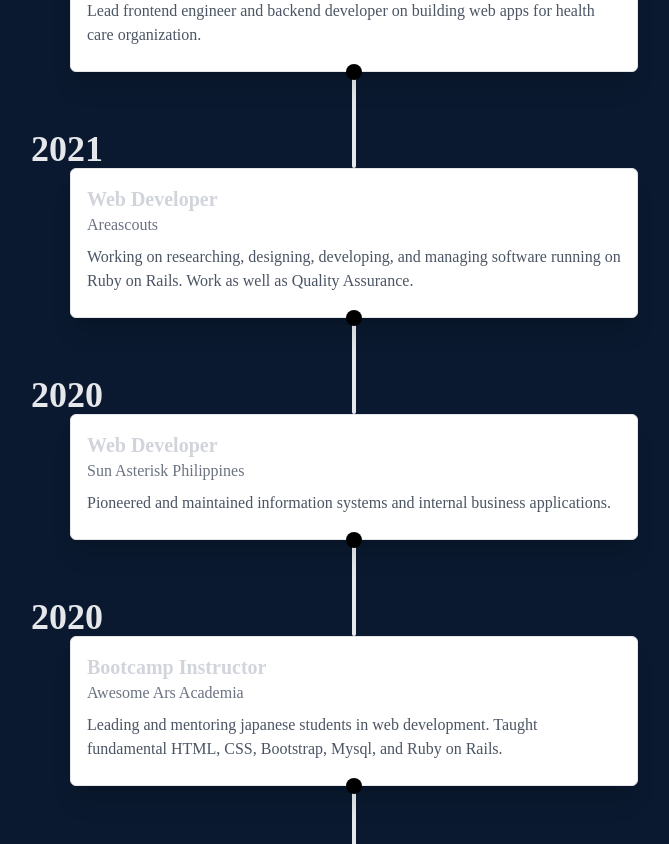
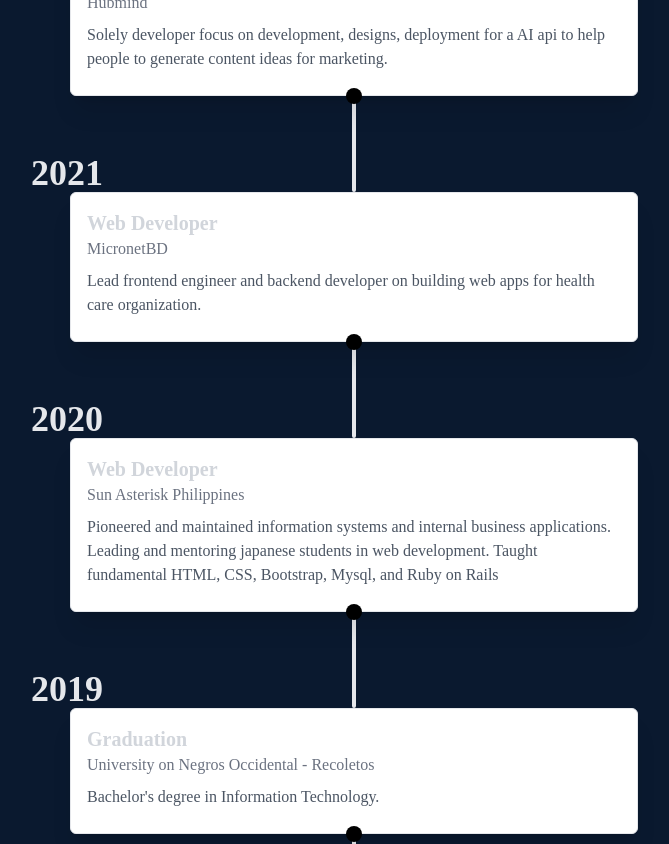
Before and after one commit to johnedelmapa/johnedelmapa-portfolio-react-app, a React (Create React App) app: page /experience in a window 1280 px wide. Shown: the part 780-1624 px from the top of the page, without its empty margins (286-955 px from the left). Built offline with nearby package versions, Linux system fonts and the light colour scheme.

Commit message:
Update website

```diff
--- a/src/components/Experience.jsx
+++ b/src/components/Experience.jsx
@@ -11,10 +11,27 @@ return (
         <div class="grid grid-cols-1 max-w-[600px] mx-auto pt-20">
             <div class="relative experience-card border p-4 rounded-md shadow-xl bg-white z-10 mx-4">
                 <h1 class="absolute -top-10 md:-left-10 md:-top-10 text-4xl text-gray-200 font-bold dark:text-gray-500">
+                    2023</h1>
+                <h1 class="font-semibold text-xl dark:text-black">Web Developer</h1>
+                <p class="text-gray-500">Areascouts</p>
+                <p class="text-gray-600 my-2">Working on researching, designing, developing, and managing software for client while determining operational practicality and developed quality assurance procedures.</p>
+            </div>
+
+            <div class="divider-container flex flex-col items-center -mt-2">
+                <div class="w-4 h-4 bg-black dark:bg-pink-500 rounded-full relative z-10">
+                    <div class="w-4 h-4 bg-black dark:bg-pink-600 rounded-full relative z-10 animate-ping"></div>
+                </div>
+                <div class="w-1 h-24 bg-gray-200 dark:bg-pink-600 rounded-full -mt-2"></div>
+            </div>
+
+
+            <div class="relative experience-card border p-4 rounded-md shadow-xl bg-white z-10 mx-4">
+                <h1 class="absolute -top-10 md:-left-10 md:-top-10 text-4xl text-gray-200 font-bold dark:text-gray-500">
                     2022</h1>
                 <h1 class="font-semibold text-xl dark:text-black">Sole Full-Stack Software Developer</h1>
                 <p class="text-gray-500">Hubmind</p>
-                <p class="text-gray-600 my-2">Solely developer  focus on development, designs, deployment for a AI api to help people to generate content ideas for marketing.</p>
+                <p class="text-gray-600 my-2">Solely developer focus on development, designs, deployment for a AI api to
+                    help people to generate content ideas for marketing.</p>
             </div>
             <div class="divider-container flex flex-col items-center -mt-2">
                 <div class="w-4 h-4 bg-black dark:bg-pink-500 rounded-full relative z-10">
@@ -22,28 +39,18 @@ return (
                 </div>
                 <div class="w-1 h-24 bg-gray-200 dark:bg-pink-600 rounded-full -mt-2"></div>
             </div>
+
             <div class="relative experience-card border p-4 rounded-md shadow-xl bg-white z-10 mx-4">
                 <h1 class="absolute -top-10 md:-left-10 md:-top-10 text-4xl text-gray-200 font-bold dark:text-gray-500">
-                    2022</h1>
+                    2021</h1>
                 <h1 class="font-semibold text-xl dark:text-black">Web Developer</h1>
                 <p class="text-gray-500">MicronetBD</p>
                 <p class="text-gray-600 my-2">Lead frontend engineer and backend developer on building web apps for
                     health care organization.</p>
             </div>
-            <div class="divider-container flex flex-col items-center -mt-2">
-                <div class="w-4 h-4 bg-black dark:bg-pink-500 rounded-full relative z-10">
-                    <div class="w-4 h-4 bg-black dark:bg-pink-600 rounded-full relative z-10 animate-ping"></div>
-                </div>
-                <div class="w-1 h-24 bg-gray-200 dark:bg-pink-600 rounded-full -mt-2"></div>
-            </div>
-            <div class="relative experience-card border p-4 rounded-md shadow-xl bg-white z-10 mx-4">
-                <h1 class="absolute -top-10 md:-left-10 md:-top-10 text-4xl text-gray-200 font-bold dark:text-gray-500">
-                    2021</h1>
-                <h1 class="font-semibold text-xl dark:text-black">Web Developer</h1>
-                <p class="text-gray-500">Areascouts</p>
-                <p class="text-gray-600 my-2">Working on researching, designing, developing, and managing software
-                    running on Ruby on Rails. Work as well as Quality Assurance.</p>
-            </div>
+
+
+
             <div class="divider-container flex flex-col items-center -mt-2">
                 <div class="w-4 h-4 bg-black dark:bg-pink-500 rounded-full relative z-10">
                     <div class="w-4 h-4 bg-black dark:bg-pink-600 rounded-full relative z-10 animate-ping"></div>
@@ -56,21 +63,8 @@ return (
                 <h1 class="font-semibold text-xl dark:text-black">Web Developer</h1>
                 <p class="text-gray-500">Sun Asterisk Philippines</p>
                 <p class="text-gray-600 my-2">Pioneered and maintained information systems and internal business
-                    applications.</p>
-            </div>
-            <div class="divider-container flex flex-col items-center -mt-2">
-                <div class="w-4 h-4 bg-black dark:bg-pink-500 rounded-full relative z-10">
-                    <div class="w-4 h-4 bg-black dark:bg-pink-600 rounded-full relative z-10 animate-ping"></div>
-                </div>
-                <div class="w-1 h-24 bg-gray-200 dark:bg-pink-600 rounded-full -mt-2"></div>
-            </div>
-            <div class="relative experience-card border p-4 rounded-md shadow-xl bg-white z-10 mx-4">
-                <h1 class="absolute -top-10 md:-left-10 md:-top-10 text-4xl text-gray-200 font-bold dark:text-gray-500">
-                    2020</h1>
-                <h1 class="font-semibold text-xl dark:text-black">Bootcamp Instructor</h1>
-                <p class="text-gray-500">Awesome Ars Academia</p>
-                <p class="text-gray-600 my-2">Leading and mentoring japanese students in web development. Taught
-                    fundamental HTML, CSS, Bootstrap, Mysql, and Ruby on Rails.</p>
+                    applications. Leading and mentoring japanese students in web development. Taught
+                    fundamental HTML, CSS, Bootstrap, Mysql, and Ruby on Rails</p>
             </div>
             <div class="divider-container flex flex-col items-center -mt-2">
                 <div class="w-4 h-4 bg-black dark:bg-pink-500 rounded-full relative z-10">
```
